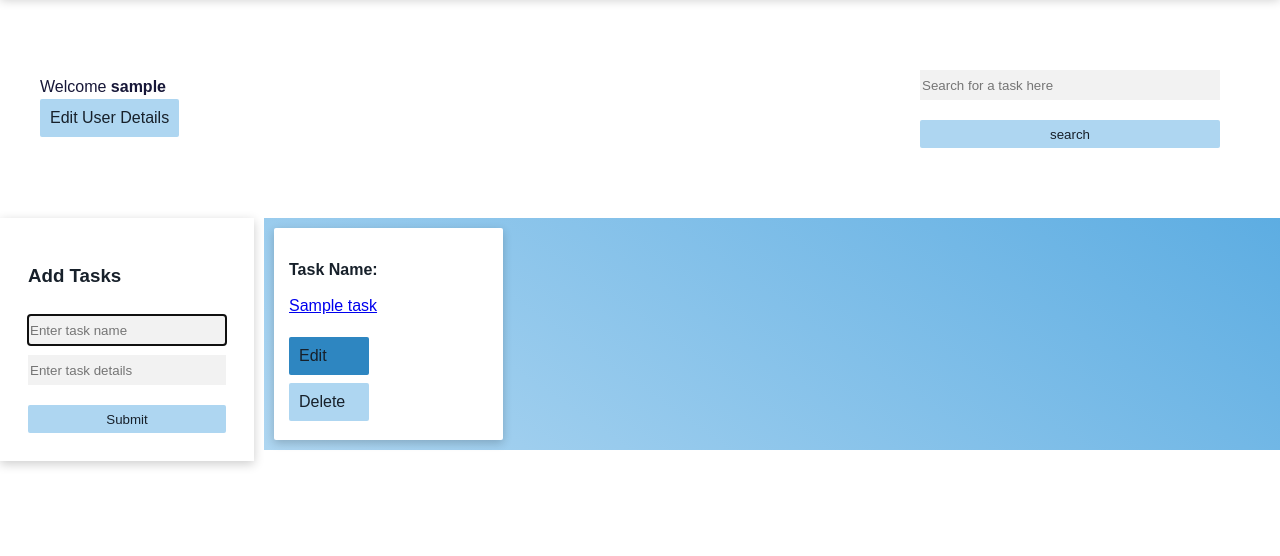
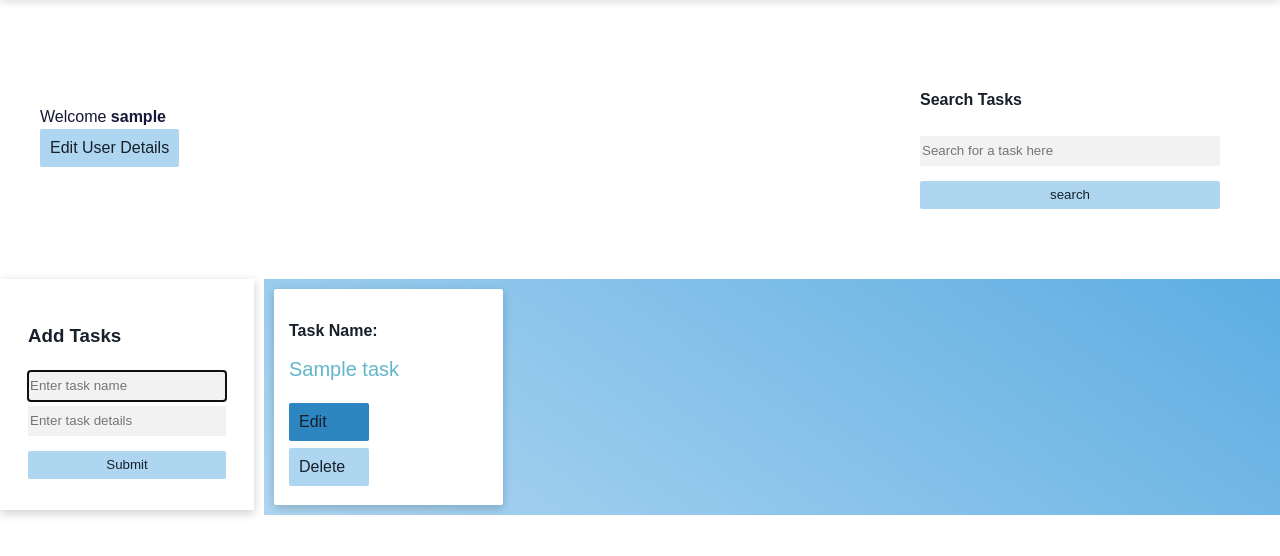
Before and after one commit to trisv/taskmint-prac-project, a PHP site: page / in a window 1280 px wide. Shown: the part 80-636 px from the top of the page. Run offline with PHP 8.4, Linux system fonts and the light colour scheme; the visitor is signed in with stand-in values (Sample User, id 1); tables that the repository leaves empty or names only in its code hold one stand-in row (values such as "Sample post"); some web fonts are replaced.

Commit message:
Minor styling additions

```diff
--- a/index.php
+++ b/index.php
@@ -24,6 +24,7 @@ if(!userLoggedIn()){
       </div>
       <div>
         <form class="search-form" name="search" method="POST" action="process_search.php">
+          <h4>Search Tasks</h4>
           <input type="text" name="search_term" placeholder="Search for a task here" required>
           <input type="submit" value="search" name="submit">
         </form>
@@ -56,7 +57,7 @@ if(!userLoggedIn()){
             echo "<div class='task-box'>";
             //echo "<strong>Task ID:</strong> " . $task_item['task_id'] . "<br>";
             echo "<br>";
-            echo "<strong>Task Name:</strong> " . "<br>" . "<a href='task.php?task_id=" . $task_item['task_id'] . "'>" . $task_item['task_name'] . '</a><br>';
+            echo "<strong>Task Name:</strong> " . "<br>" . "<a href='task.php?task_id=" . $task_item['task_id'] . "' class='display-task-name'>" . $task_item['task_name'] . '</a><br>';
             //echo "<strong>Task Details:</strong> " . $task_item['task_details'] . "<br>";
             //echo "<strong>Task Date Added:</strong> " . date("F j, Y, g:i a", $task_item['task_date_added']) . "<br>";
             echo "<a href='edit_task.php?task_id=" . $task_item['task_id'] . "' class = 'edit-task-link'>" . "Edit" . "</a>";
--- a/resources/css/style.css
+++ b/resources/css/style.css
@@ -38,6 +38,7 @@ html {
   font-family: "Montserrat", sans-serif;
   width:100%;
   color: #17202A;
+  scroll-behavior: smooth;
 }
 
 body {
@@ -97,7 +98,7 @@ form {
   background-color: #fff;
   display:flex;
   flex-direction: column;
-  gap: 10px;
+  gap: 5px;
   box-shadow: 0 3px 10px rgb(0 0 0 / 0.2);
 }
 
@@ -399,6 +400,16 @@ form input[type="submit"]:hover {
   border-radius:2px;
 }
 
+.display-task-name {
+  text-decoration: none;
+  font-size: 20px;
+  color: #62b6cb;
+}
+
+.display-task-name:hover {
+  color:#fe7f2d;
+}
+
 .task-overview-container {
   display:flex;
   flex-direction:row;
```
